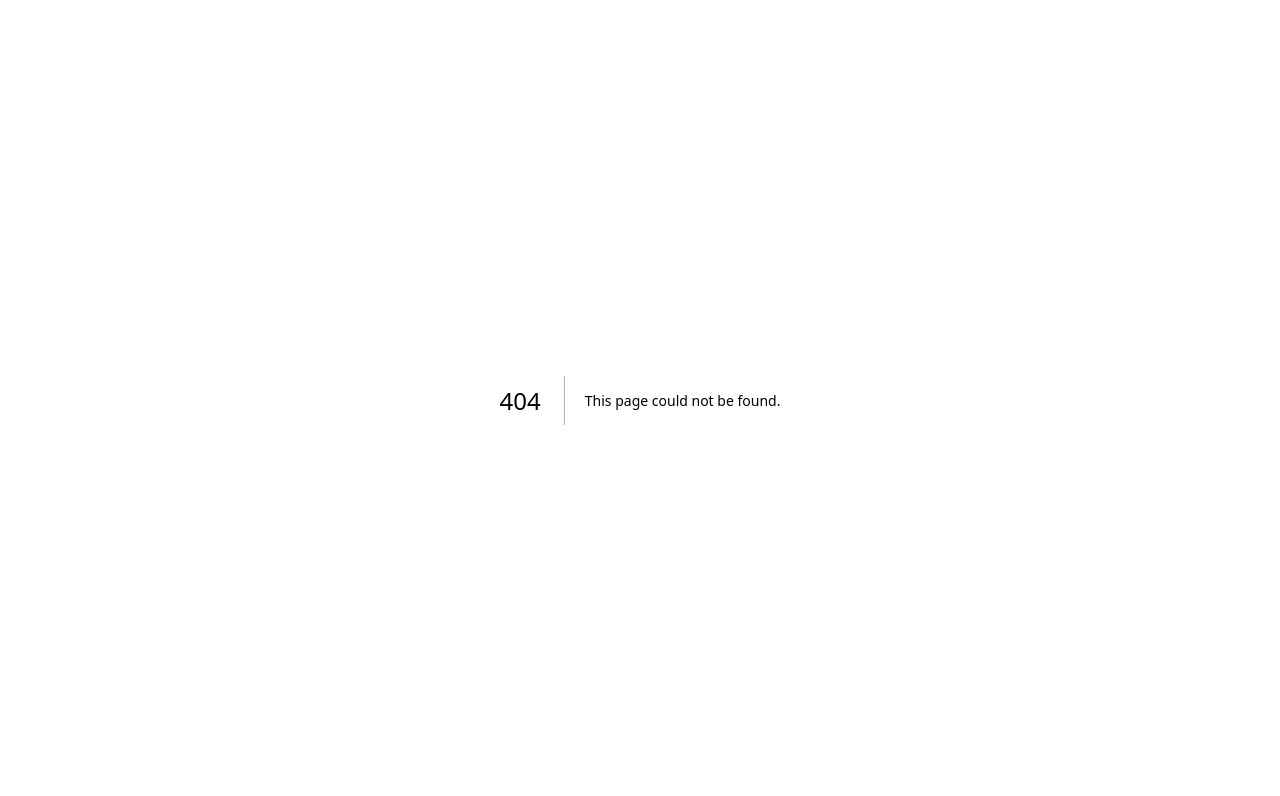
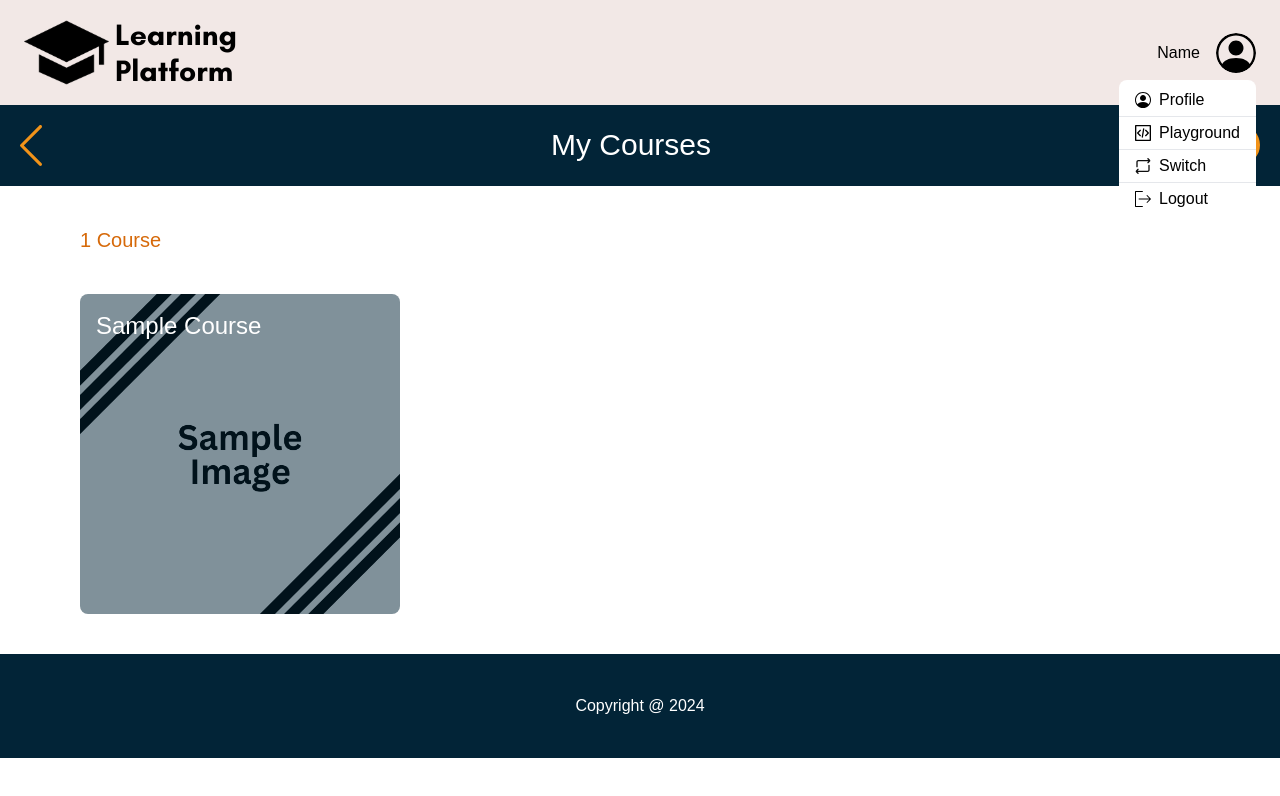
Before and after one commit to hexadi/NextLearningPlatform, a Next.js app: page /dashboard/courses/my in a window 1280 px wide. Before the commit this address had no page. Shown: the top 796 px of the page. Built offline with nearby package versions, Linux system fonts and the light colour scheme; a web font is replaced by a local one.

Commit message:
✨ Create the my courses page.

```diff
--- /dev/null
+++ b/src/app/dashboard/courses/my/page.tsx
@@ -0,0 +1,37 @@
+import type { Metadata } from "next";
+import Image from "next/image";
+import Card from "@/components/card";
+
+
+export const metadata: Metadata = {
+    title: "My Courses | Learning Platform",
+    description: "Unleash your potential with our engaging online courses designed to empower learners of all levels.",
+};
+
+export default function CoursesPage() {
+    return (
+        <>
+            <div className="flex justify-between w-full bg-big-stone-950 py-5 px-5 items-center">
+                <div>
+                    <Image src="/icons/back.svg" alt="Back" width={22} height={40} />
+                </div>
+                <span className="text-3xl text-white">
+                    My Courses
+                </span>
+                <span>
+                    <Image src="/icons/filter.svg" alt="Filter" width={40} height={40} />
+                </span>
+            </div>
+            <div className="w-full mt-10 px-20">
+                <div className="flex justify-between items-center mb-10">
+                    <span className="text-left text-xl text-carrot-orange-600 ">
+                        {`1 Course`}
+                    </span>
+                </div>
+            </div>
+            <div className="grid grid-cols-3 gap-20 w-full z-10 px-20 pb-10">
+                <Card id={"1"} imageUrl={"/sample.png"} courseName={"Sample Course"} route={null} />
+            </div>
+        </>
+    );
+}
```
